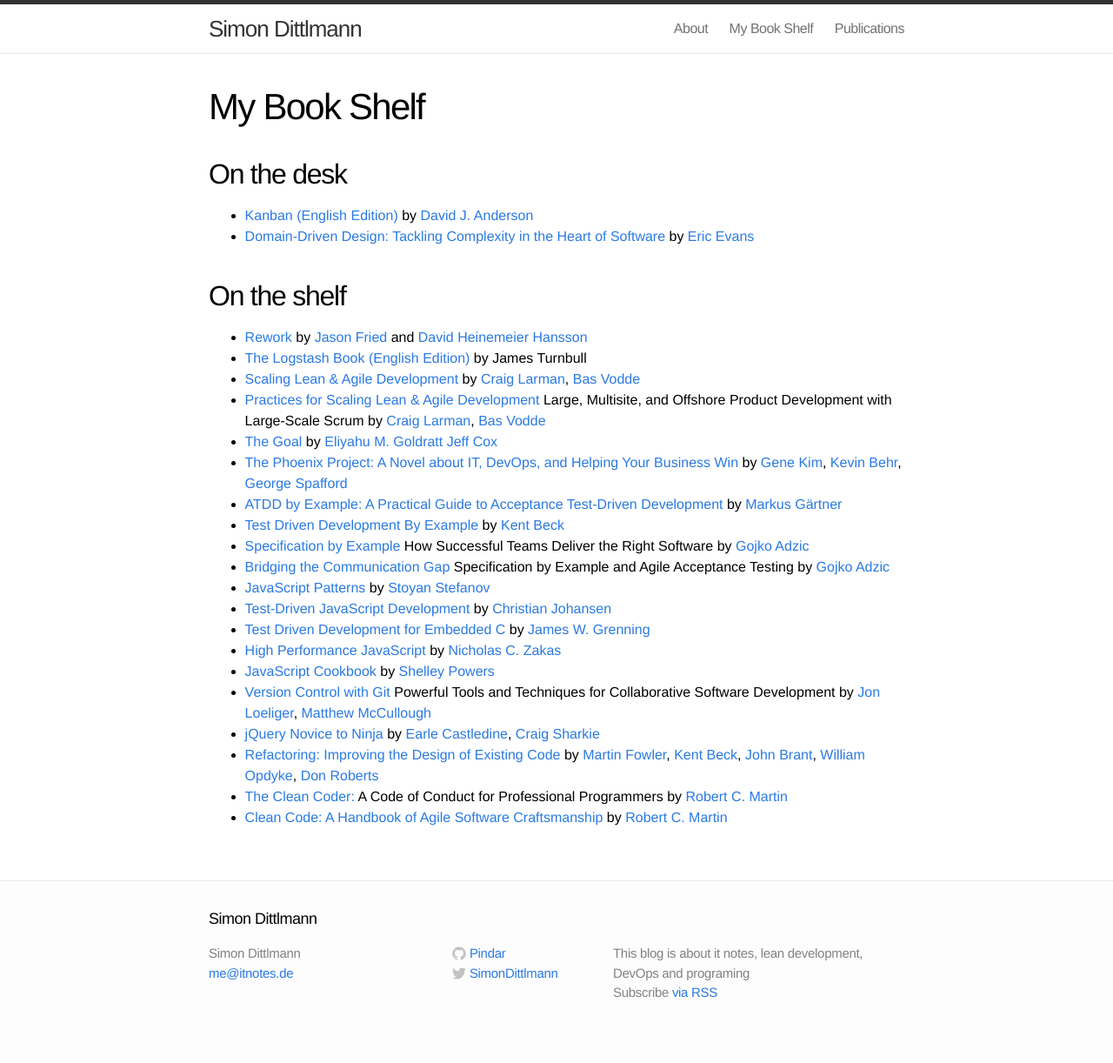
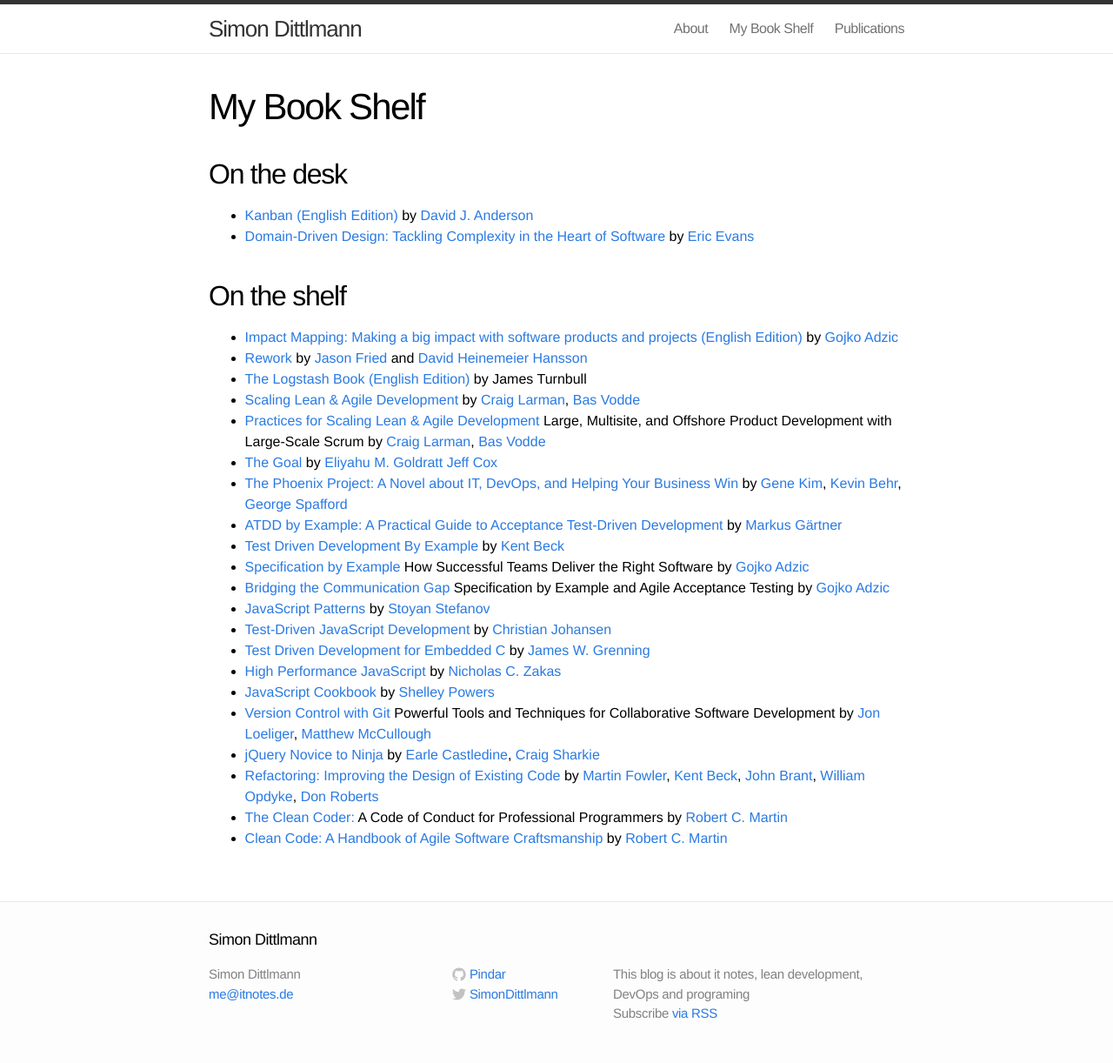
Before and after one commit to Pindar/pindar.github.io, a Jekyll site: the page built from book-shelf.md, in a window 1280 px wide. Shown: the whole page at 87% size. Built offline with Jekyll 4.4.1, drawn with Linux system fonts in a browser that asks for light colours; before the commit the page ends 1198 px from its top, so only the background shows below that.

Commit message:
add book "Impact Mapping" to shelf

```diff
--- a/book-shelf.md
+++ b/book-shelf.md
@@ -13,6 +13,7 @@
 
 ## On the shelf
 
+* [Impact Mapping: Making a big impact with software products and projects (English Edition)](http://www.amazon.de/gp/product/B009KWDKVA/ref=as_li_tl?ie=UTF8&camp=1638&creative=19454&creativeASIN=B009KWDKVA&linkCode=as2&tag=simondittl-21&linkId=SZUZDHMIKPO4LNAZ) by [Gojko Adzic](http://www.amazon.de/Gojko-Adzic/e/B004P9W8G6/?_encoding=UTF8&camp=1638&creative=19454&linkCode=ur2&site-redirect=de&tag=simondittl-21&linkId=P6D3FQHV435HOXQC)
 * [Rework](http://www.amazon.de/gp/product/0307463745/ref=as_li_qf_sp_asin_il_tl?ie=UTF8&camp=1638&creative=6742&creativeASIN=0307463745&linkCode=as2&tag=simondittl-21&linkId=IG3GU4OMMP4R3ETO) by [Jason Fried](http://www.amazon.de/Jason-Fried/e/B002MQ13PQ/ref=dp_byline_cont_book_1) and [David Heinemeier Hansson](http://www.amazon.de/David-Heinemeier-Hansson/e/B001JS19Y8/ref=dp_byline_cont_book_2)
 * [The Logstash Book (English Edition)](http://www.amazon.de/gp/product/B00B9JQTCO/ref=as_li_qf_sp_asin_il_tl?ie=UTF8&camp=1638&creative=6742&creativeASIN=B00B9JQTCO&linkCode=as2&tag=simondittl-21&linkId=ZB6DKG2HG5GIHEJZ) by James Turnbull
 * [Scaling Lean & Agile Development](http://www.amazon.de/gp/product/B001PBSDIE/ref=as_li_qf_sp_asin_il_tl?ie=UTF8&camp=1638&creative=6742&creativeASIN=B001PBSDIE&linkCode=as2&tag=simondittl-21&linkId=FPPIOHO4G4WZMA73) by [Craig Larman](http://www.amazon.com/Craig-Larman/e/B000APVUN6/ref=dp_byline_cont_book_1), [Bas Vodde](http://www.amazon.com/Bas-Vodde/e/B002BOFWB0/ref=dp_byline_cont_book_2)
```
